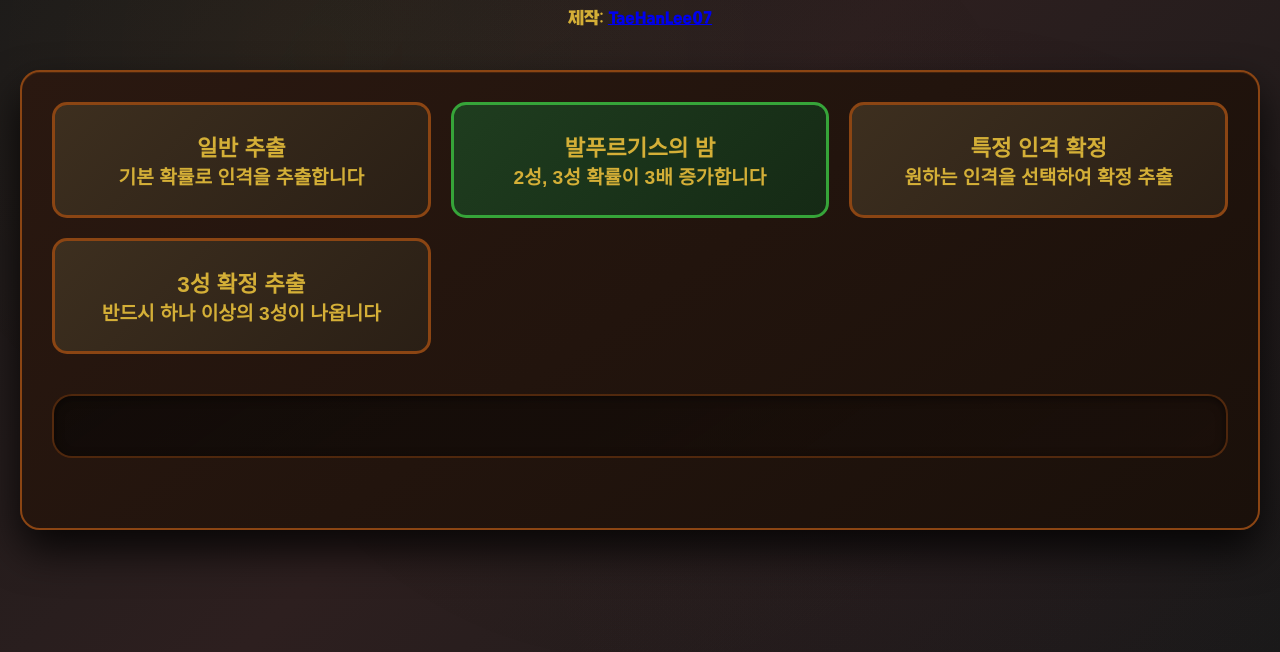
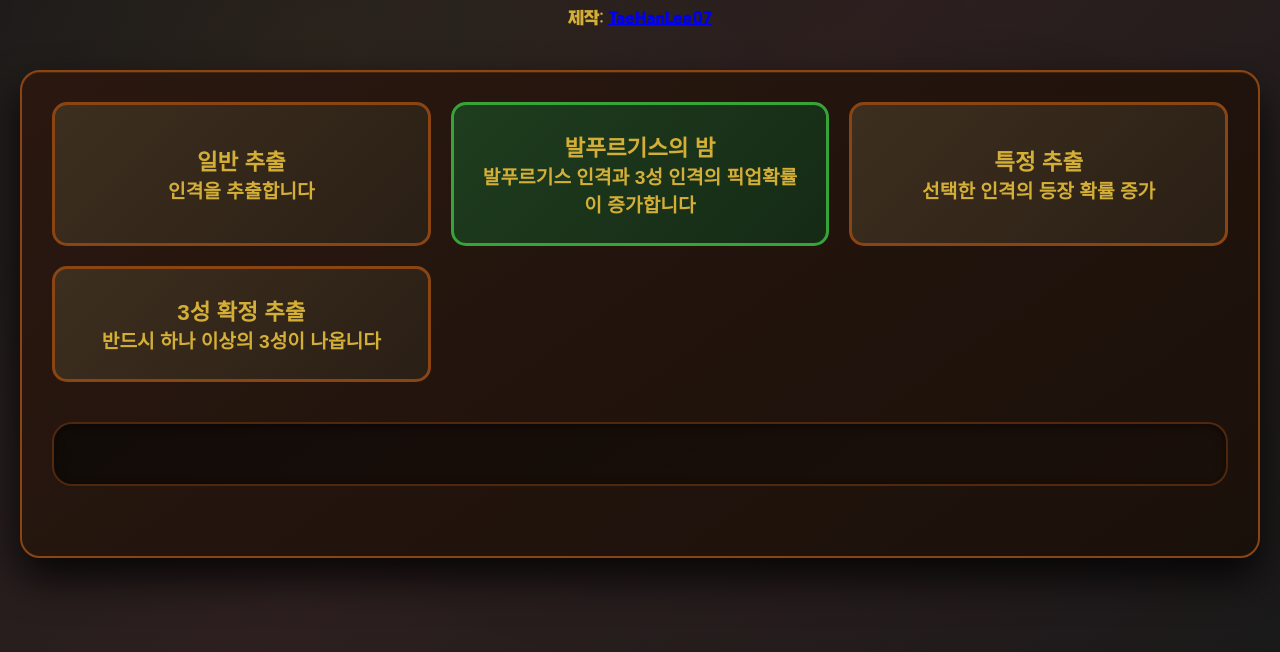
Before and after one commit to TaehanLee07/Limbus-Gacha, a plain HTML site: page index.html in a window 1280 px wide. Shown: the part 148-800 px from the top of the page. Drawn offline with Linux system fonts and the light colour scheme.

Commit message:
Update index.html

```diff
--- a/index.html
+++ b/index.html
@@ -22,15 +22,15 @@
             <div id="selectionPanel" class="selection-panel">
                 <button id="normalDraw" class="gacha-button">
                     <h3>일반 추출</h3>
-                    <p>기본 확률로 인격을 추출합니다</p>
+                    <p>인격을 추출합니다</p>
                 </button>
                 <button id="walpurgisDraw" class="gacha-button special">
                     <h3>발푸르기스의 밤</h3>
-                    <p>2성, 3성 확률이 3배 증가합니다</p>
+                    <p>발푸르기스 인격과 3성 인격의 픽업확률이 증가합니다</p>
                 </button>
                 <button id="specificDraw" class="gacha-button">
-                    <h3>특정 인격 확정</h3>
-                    <p>원하는 인격을 선택하여 확정 추출</p>
+                    <h3>특정 추출</h3>
+                    <p>선택한 인격의 등장 확률 증가</p>
                 </button>
                 <button id="guaranteedDraw" class="gacha-button">
                     <h3>3성 확정 추출</h3>
```
